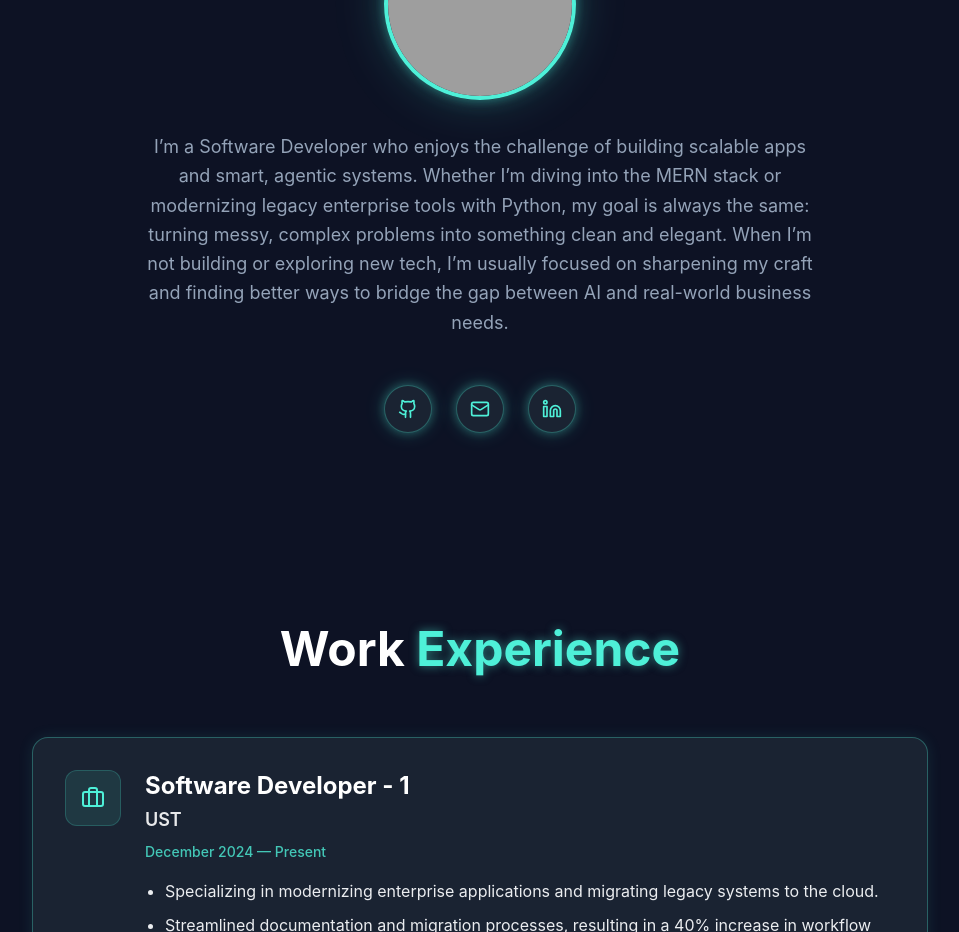
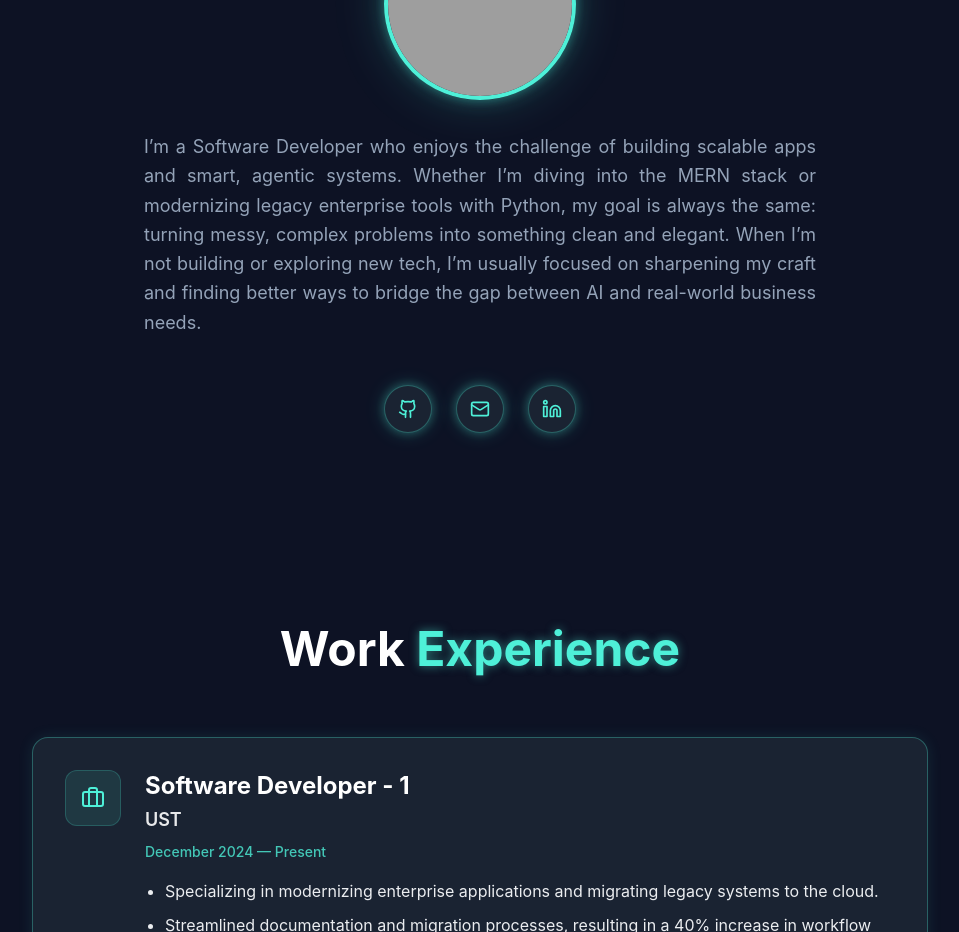
Before and after one commit to a-thul2/My_Portfolio, a React (Vite) app: page / in a window 1280 px wide. Shown: the part 1100-2032 px from the top of the page, without its empty margins (160-1119 px from the left). Built offline with nearby package versions, Linux system fonts and the light colour scheme; grey boxes are pictures that could not be loaded.

Commit message:
Update AboutSection.tsx

```diff
--- a/src/components/AboutSection.tsx
+++ b/src/components/AboutSection.tsx
@@ -28,7 +28,7 @@ const AboutSection = () => {
           {/* Name and Bio */}
           <div className="text-center space-y-4">
             {/*<h3 className="text-3xl font-bold">Athul Menon P</h3> */}
-            <p className="text-[#94a3b8] text-lg leading-relaxed max-w-2xl">
+            <p className="text-[#94a3b8] text-lg text-justify leading-relaxed max-w-2xl">
               I’m a Software Developer who enjoys the challenge of building scalable apps and smart, agentic systems. Whether I’m diving into the MERN stack or modernizing legacy enterprise tools with Python, my goal is always the same: turning messy, complex problems into something clean and elegant. When I’m not building or exploring new tech, I’m usually focused on sharpening my craft and finding better ways to bridge the gap between AI and real-world business needs.
             </p>
           </div>
```
